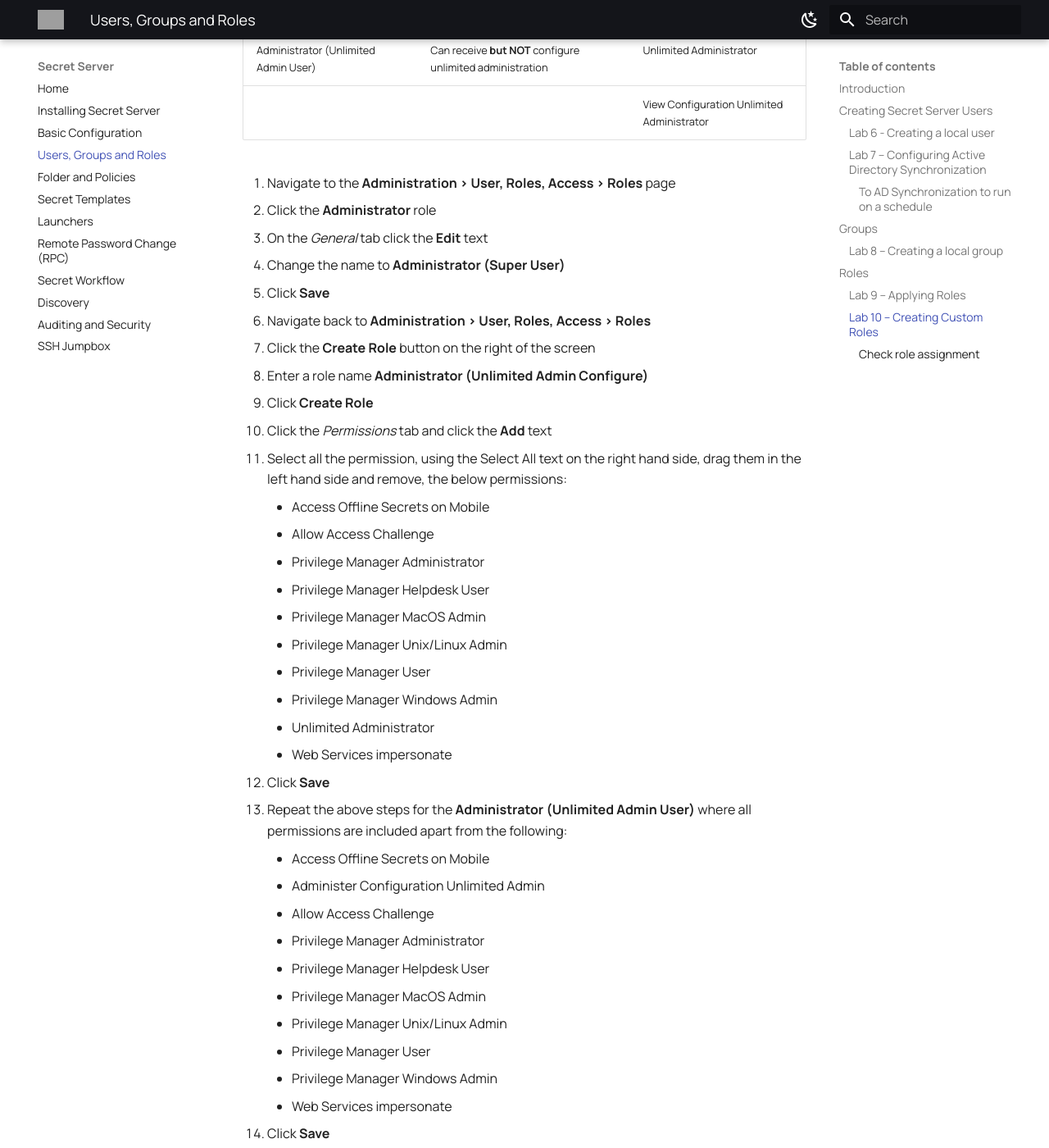
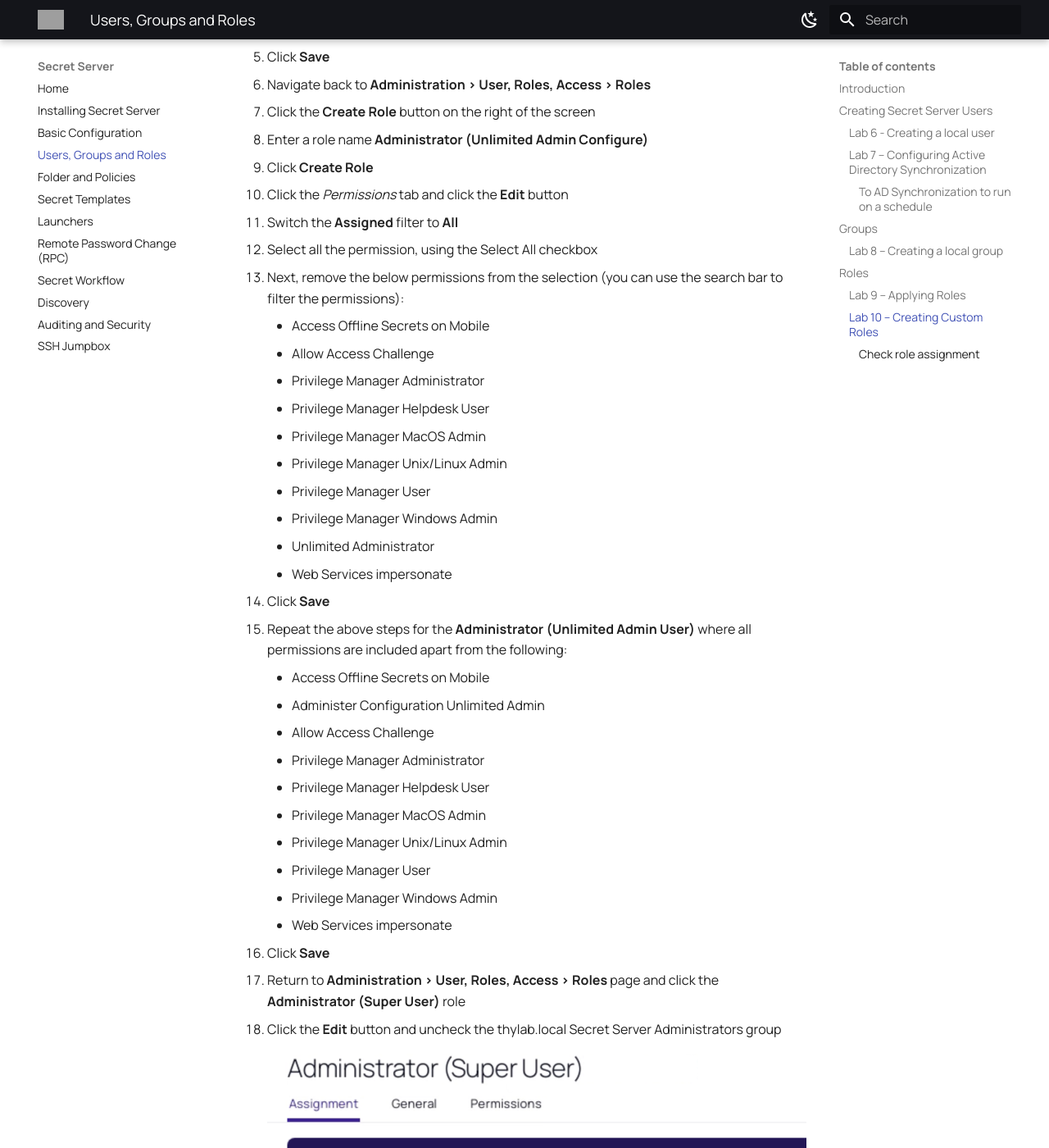
Before and after one commit to wessenstam/secretserver, an MkDocs documentation site: the page built from docs/module3/module3.md, in a window 1280 px wide and 1400 px high, scrolled down 10324 px. Shown: the whole window at 82% size. Built offline with MkDocs 1.6.1 and Material for MkDocs 9.7.7, drawn with Linux system fonts in a browser that asks for light colours; some of the changed text lies outside the part shown; grey boxes are pictures that could not be loaded.

Commit message:
module 1 - 3 updates for lab 4.1

```diff
--- a/docs/module3/module3.md
+++ b/docs/module3/module3.md
@@ -143,7 +143,7 @@
 
 ### Lab 8 – Creating a local group
 
-1. Navigate to the **Administration > Users, Roles, Access > User Management** and click the **Groups** tab, you should see the four groups that were synced from Active Directory plus a default local group called *Everyone*
+1. Navigate to the **Administration > Users, Roles, Access > User Management** and click the **Groups** tab, you should see the four groups that were synced from Active Directory plus a default local group called *All Vault Users*
 
 2. To create a new group, click the **Create Group** button on the right of the screen
 
@@ -151,17 +151,17 @@
 
 4. Ensure **Enabled** is checked and click **Create Group**
 
-5. Click the **Add** button on the **Members** tab
+5. Click the **Edit** button on the **Members** tab
 
-6. Select **Barry Saunders**, **Hardeep Patel** and **Kim Morris**, click right bottom **Add** or drag and drop the names into the light ble bordered area to the left
+6. Switch the **Assigned** filter to **Unassigned**
+
+7. Select **Barry Saunders**, **Hardeep Patel** and **Kim Morris**, click top right  **Save**
 
     ![](images/lab-A-008.png)
 
-7. Your group should now match the image below. This group will be used in later lab exercises
+8. Your group should now match the image below. This group will be used in later lab exercises
 
     ![](images/lab-A-009.png)
-
-8. Close the *Add Users and Groups* area by clicking the *X*
 
 ## Roles
 
@@ -184,13 +184,15 @@
 
 2. Click the **Administrator** role
 
-3. Click the **Add** button
+3. Click the **Edit** button
 
-4. Find and select the **Secret Server Administrators**’ group
+4. Switch the **Assigned** filter to **Unassigned**
 
-5. Click the **Add** button under the users/groups
+5. Find and select the **Secret Server Administrators**’ group
 
-6. Your configuration should match the image below:
+6. Click the **Save** button in the top right
+
+7. Your configuration should match the image below:
 
     ![](images/lab-A-010.png)
 
@@ -238,9 +240,13 @@
 
 09. Click **Create Role**
 
-09. Click the *Permissions* tab and click the **Add** text
+09. Click the *Permissions* tab and click the **Edit** button
 
-10. Select all the permission, using the Select All text on the right hand side, drag them in the left hand side and remove, the below permissions:
+10. Switch the **Assigned** filter to **All**
+
+11. Select all the permission, using the Select All checkbox
+
+12. Next, remove the below permissions from the selection (you can use the search bar to filter the permissions):
 
     - Access Offline Secrets on Mobile
     - Allow Access Challenge
@@ -268,21 +274,23 @@
     - Privilege Manager Windows Admin
     - Web Services impersonate
 
-13. Click **Save**
+15. Click **Save**
 
-14. Return to **Administration > User, Roles, Access > Roles** page and click the **Administrator (Super User)** role
+16. Return to **Administration > User, Roles, Access > Roles** page and click the **Administrator (Super User)** role
 
-15. Hover over the thylab.local Secret Server Administrators group and click the **delete icon**
+17. Click the **Edit** button and uncheck the thylab.local Secret Server Administrators group
 
     ![](images/lab-A-011.png)
 
-16. Return to **Administration > User, Roles, Access > Roles** page and click the **Administrator (Unlimited Admin Configure)** role
-
-17. Click the **Add** button and add **Sarah Tate**
+18. Click the **Save** button in the top right to confirm the change
 
 18. Return to **Administration > User, Roles, Access > Roles** page and click the **Administrator (Unlimited Admin Configure)** role
 
-19. Click the **Add** button and add **Tom Smith**
+19. Click the **Edit** button and add **Sarah Tate**
+
+20. Return to **Administration > User, Roles, Access > Roles** page and click the **Administrator (Unlimited Admin User)** role
+
+21. Click the **Edit** button and add **Tom Smith**
 
 #### Check role assignment
 
```
Also changed, not shown: other parts of docs/module3/module3.md (+10 -10 lines), docs/module2/module2.md (+4 -4 lines), docs/module2/images/lab-A-001.png, docs/module3/images/lab-A-001.png, docs/module3/images/lab-A-003-old.png (added), docs/module3/images/lab-A-003.png, docs/module3/images/lab-A-008-old.png (added), docs/module3/images/lab-A-008.png, docs/module3/images/lab-A-009-old.png (added), docs/module3/images/lab-A-009.png, docs/module3/images/lab-A-010-old.png (added), docs/module3/images/lab-A-010.png, docs/module3/images/lab-A-011-old.png (added), docs/module3/images/lab-A-011.png, 2 more files.
